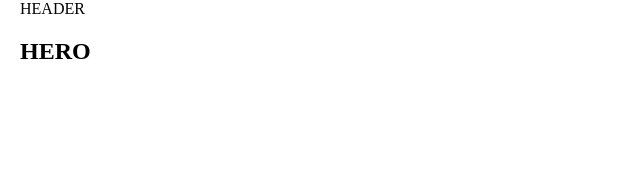
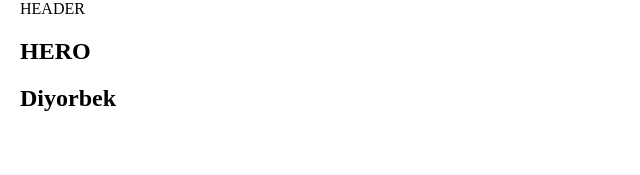
Before and after one commit to xiwang-00/11-dars, a plain HTML site: page index.html in a window 1280 px wide. Shown: the top 175 px of the page, without its empty margins (0-640 px from the left). Drawn offline with Linux system fonts and the light colour scheme.

Commit message:
add diyorbek

```diff
--- a/index.html
+++ b/index.html
@@ -18,6 +18,7 @@
 				<div class="container">
 					<div class="hero__inner">
 						<h1>HERO</h1>
+						<h1>Diyorbek</h1>
 					</div>
 				</div>
 			</section>
```
